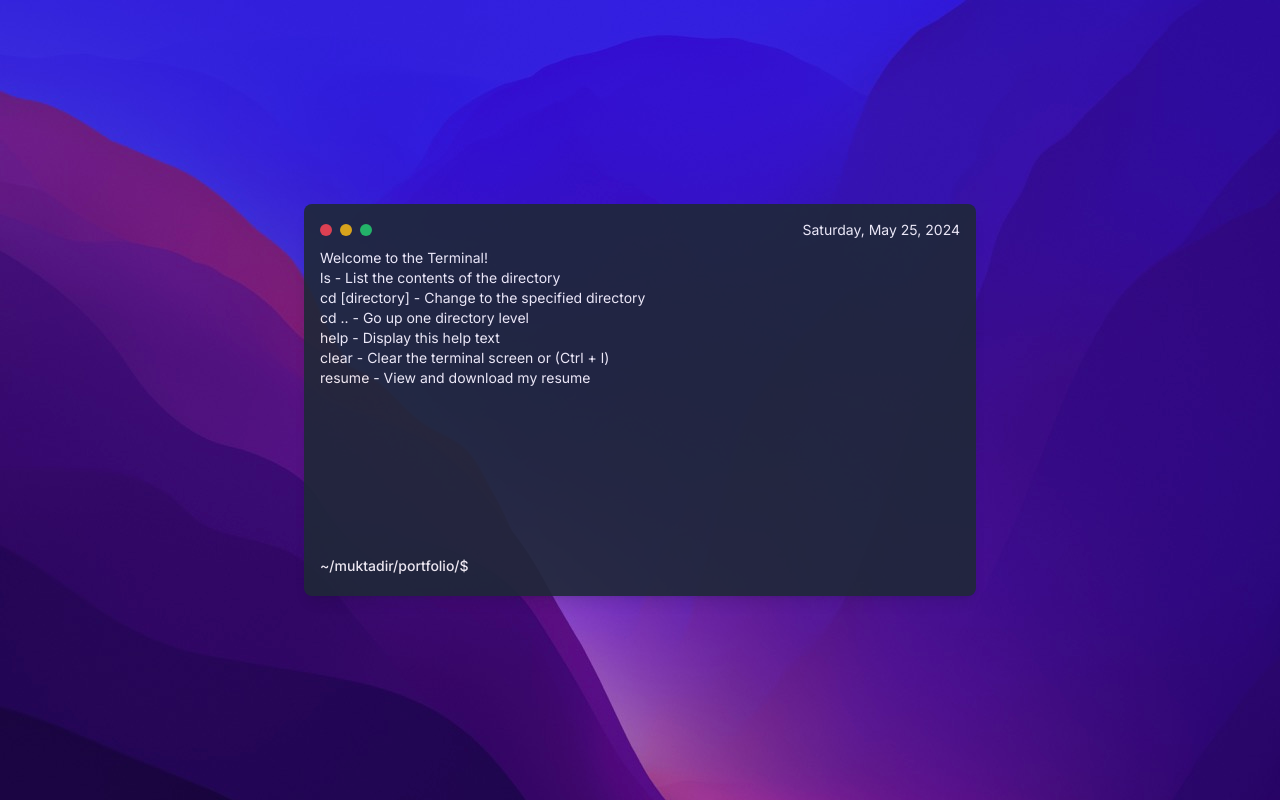
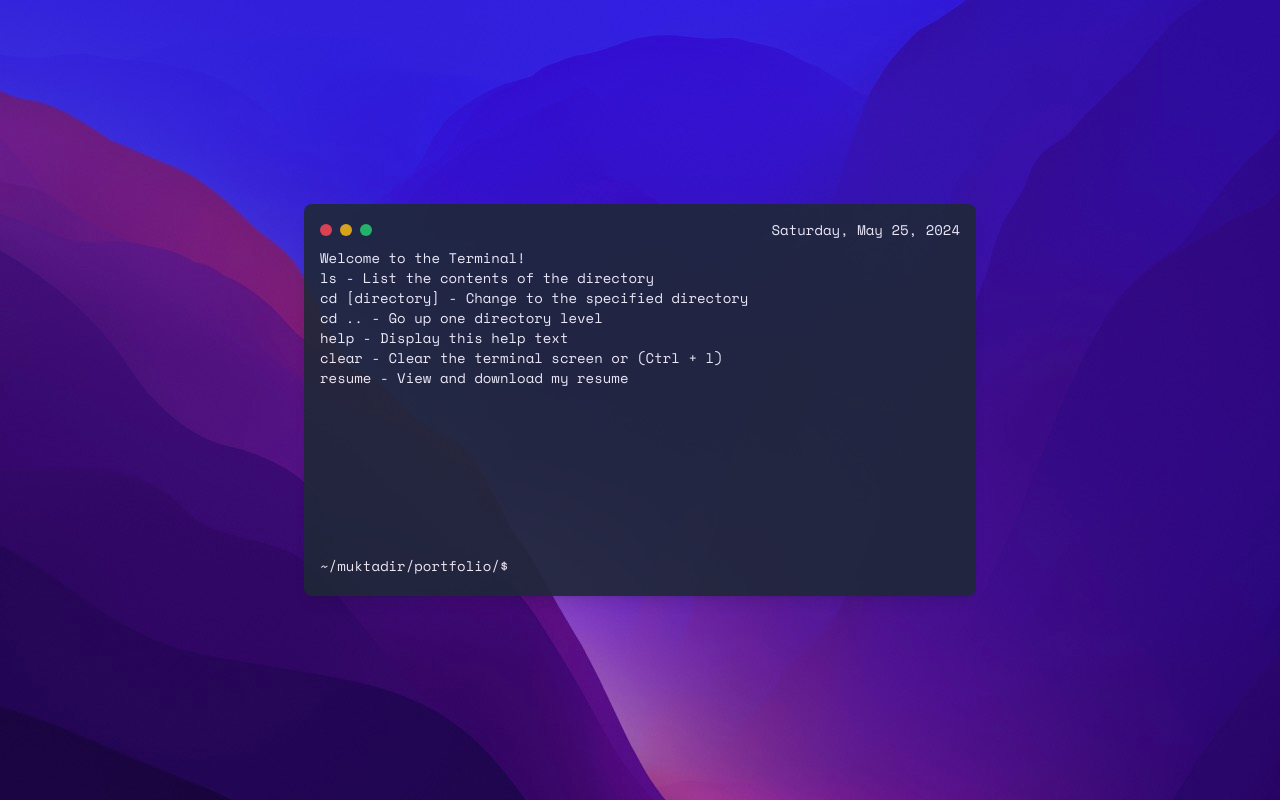
Before and after one commit to AAMuktadir/webterminal, a Next.js app: page / in a window 1280 px wide. Built offline with nearby package versions, Linux system fonts and the light colour scheme.

Commit message:
font update

```diff
--- a/app/globals.css
+++ b/app/globals.css
@@ -1,3 +1,5 @@
+@import url("https://fonts.googleapis.com/css2?family=JetBrains+Mono:ital,wght@0,100..800;1,100..800&family=Space+Mono:ital,wght@0,400;0,700;1,400;1,700&display=swap");
+
 @tailwind base;
 @tailwind components;
 @tailwind utilities;
--- a/components/terminalHeader.jsx
+++ b/components/terminalHeader.jsx
@@ -18,7 +18,9 @@ export default function TerminalHeader() {
         <div className="w-3 h-3 bg-green-500 rounded-full"></div>
       </div>
 
-      <div className="text-white text-xs sm:text-sm truncate">{getDate()}</div>
+      <div className="text-white text-xs sm:text-sm truncate font-mono">
+        {getDate()}
+      </div>
     </div>
   );
 }
--- a/components/terminalInput.jsx
+++ b/components/terminalInput.jsx
@@ -15,7 +15,7 @@ export default function TerminalInput({
   }, []);
   return (
     <div className="flex items-center px-2 sm:px-0">
-      <span className="text-white text-xs sm:text-sm mr-2 font-medium truncate">
+      <span className="text-white text-xs sm:text-sm mr-2 font-medium truncate font-mono">
         ~/muktadir/portfolio{currentDirectory}$
       </span>
       <input
@@ -24,7 +24,7 @@ export default function TerminalInput({
         value={userInput}
         onChange={(e) => setUserInput(e.target.value)}
         onKeyDown={handleKeyDown}
-        className="flex-1 bg-gray-800 text-white outline-none rounded px-1 py-1 text-xs sm:text-sm"
+        className="flex-1 bg-gray-800 text-white outline-none rounded px-1 py-1 text-xs sm:text-sm font-mono"
       />
     </div>
   );
--- a/components/terminalOutput.jsx
+++ b/components/terminalOutput.jsx
@@ -15,7 +15,10 @@ export default function TerminalOutput({ output }) {
       className="mb-4 overflow-y-auto h-60 sm:h-72 px-2 sm:px-0 pt-1 sm:pt-0"
     >
       {output.map((line, index) => (
-        <p key={index} className="text-white text-xs sm:text-sm break-words">
+        <p
+          key={index}
+          className="text-white text-xs sm:text-sm break-words font-mono"
+        >
           {line}
         </p>
       ))}
--- a/tailwind.config.js
+++ b/tailwind.config.js
@@ -12,6 +12,10 @@ module.exports = {
         "gradient-conic":
           "conic-gradient(from 180deg at 50% 50%, var(--tw-gradient-stops))",
       },
+
+      fontFamily: {
+        mono: ["Space Mono", "serif"],
+      },
     },
   },
   plugins: [],
```
Also changed, not shown: 1 other file (tests, documents, lock files or other folders).
